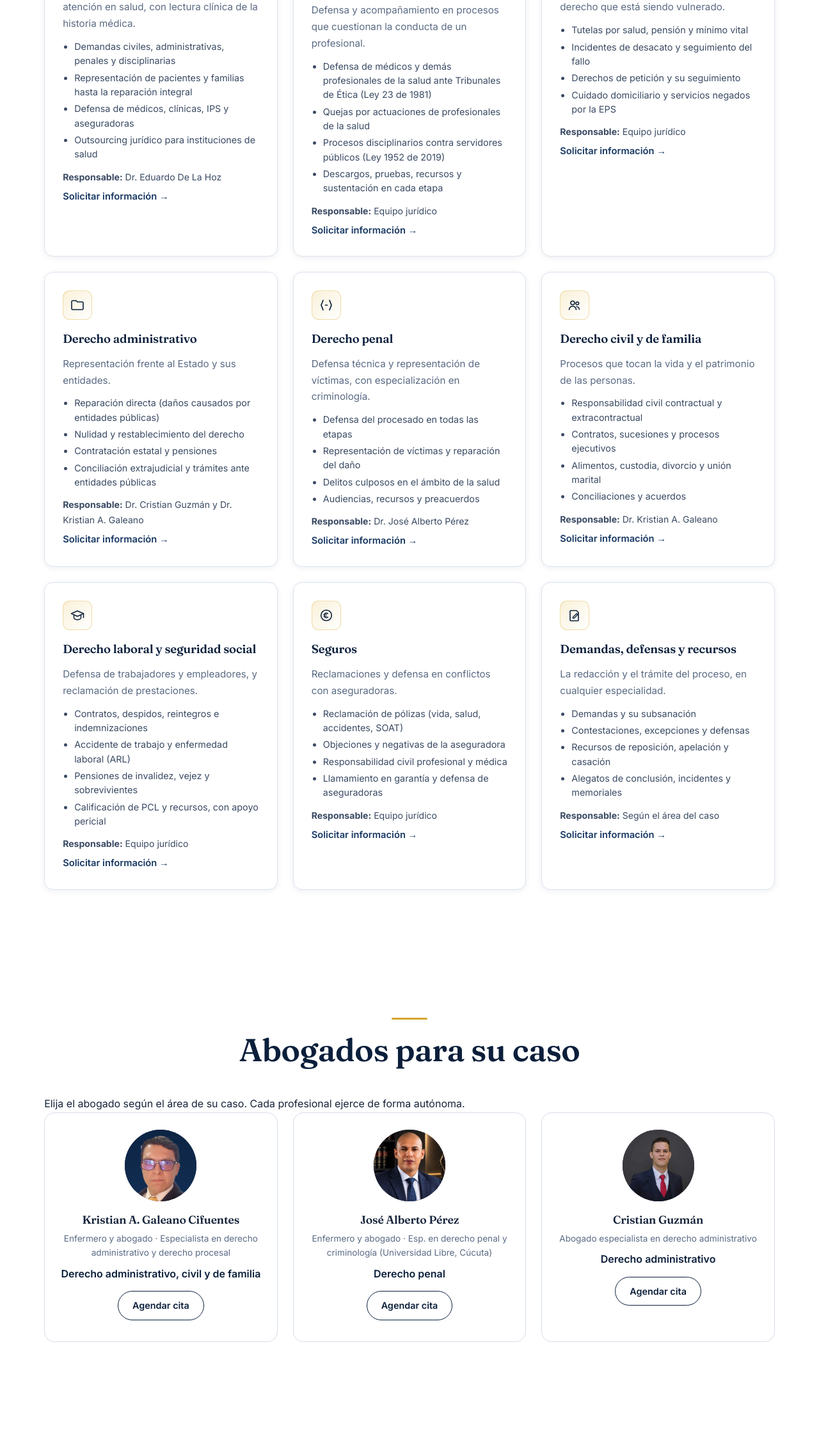
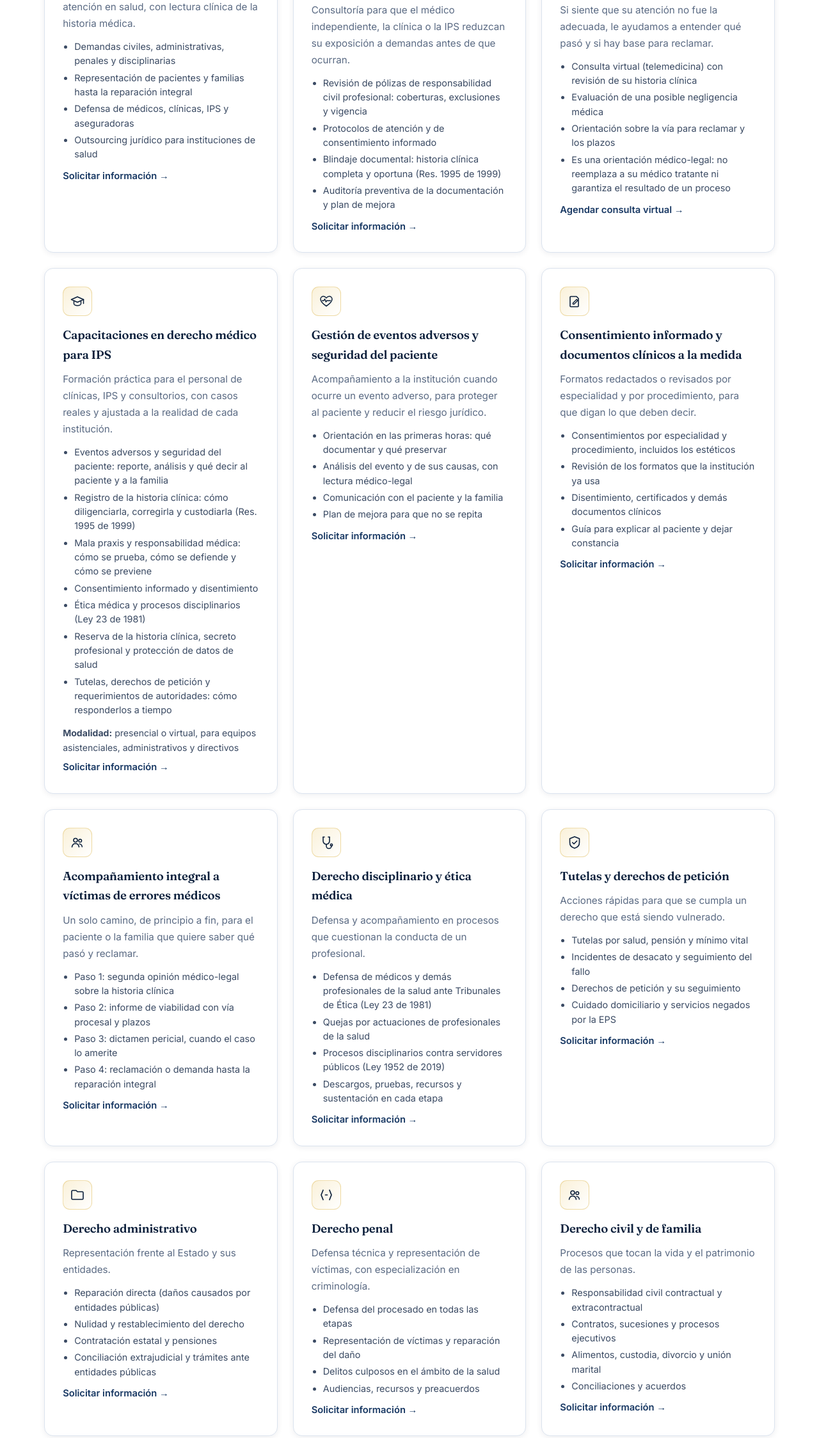
Before and after one commit to asesormedicolegalcol-lgtm/ecosistema-verum, a plain HTML site: page servicios-juridicos.html in a window 1280 px wide. Shown: the part 2686-4934 px from the top of the page at 64% size. Drawn offline with Linux system fonts and the light colour scheme; no server answers.

Commit message:
Servicios juridicos: defensa preventiva, segunda opinion, capacitaciones para IPS, eventos adversos, consentimientos y acompanamiento a victimas; se retiran los nombres de abogados
Co-Authored-By: Claude Sonnet 5.5 <noreply@anthropic.com>

```diff
--- a/servicios-juridicos.html
+++ b/servicios-juridicos.html
@@ -404,7 +404,49 @@
             <h3>Responsabilidad médica</h3>
             <p>Reclamación y defensa por daños en la atención en salud, con lectura clínica de la historia médica.</p>
             <ul class="detalle"><li>Demandas civiles, administrativas, penales y disciplinarias</li><li>Representación de pacientes y familias hasta la reparación integral</li><li>Defensa de médicos, clínicas, IPS y aseguradoras</li><li>Outsourcing jurídico para instituciones de salud</li></ul>
-            <p class="resp"><strong>Responsable:</strong> Dr. Eduardo De La Hoz</p>
+            <a class="enlace-area" href="#solicitar" data-area="Responsabilidad médica">Solicitar información →</a>
+        </div>
+        <div class="tarjeta">
+            <div class="tarjeta-icono"><svg><use href="#i-escudo"></use></svg></div>
+            <h3>Defensa legal preventiva para médicos e IPS</h3>
+            <p>Consultoría para que el médico independiente, la clínica o la IPS reduzcan su exposición a demandas antes de que ocurran.</p>
+            <ul class="detalle"><li>Revisión de pólizas de responsabilidad civil profesional: coberturas, exclusiones y vigencia</li><li>Protocolos de atención y de consentimiento informado</li><li>Blindaje documental: historia clínica completa y oportuna (Res. 1995 de 1999)</li><li>Auditoría preventiva de la documentación y plan de mejora</li></ul>
+            <a class="enlace-area" href="#solicitar" data-area="Defensa legal preventiva">Solicitar información →</a>
+        </div>
+        <div class="tarjeta">
+            <div class="tarjeta-icono"><svg><use href="#i-chat"></use></svg></div>
+            <h3>Segunda opinión médico-legal para pacientes</h3>
+            <p>Si siente que su atención no fue la adecuada, le ayudamos a entender qué pasó y si hay base para reclamar.</p>
+            <ul class="detalle"><li>Consulta virtual (telemedicina) con revisión de su historia clínica</li><li>Evaluación de una posible negligencia médica</li><li>Orientación sobre la vía para reclamar y los plazos</li><li>Es una orientación médico-legal: no reemplaza a su médico tratante ni garantiza el resultado de un proceso</li></ul>
+            <a class="enlace-area" href="#consulta-virtual" data-area="Responsabilidad médica">Agendar consulta virtual →</a>
+        </div>
+        <div class="tarjeta">
+            <div class="tarjeta-icono"><svg><use href="#i-docencia"></use></svg></div>
+            <h3>Capacitaciones en derecho médico para IPS</h3>
+            <p>Formación práctica para el personal de clínicas, IPS y consultorios, con casos reales y ajustada a la realidad de cada institución.</p>
+            <ul class="detalle"><li>Eventos adversos y seguridad del paciente: reporte, análisis y qué decir al paciente y a la familia</li><li>Registro de la historia clínica: cómo diligenciarla, corregirla y custodiarla (Res. 1995 de 1999)</li><li>Mala praxis y responsabilidad médica: cómo se prueba, cómo se defiende y cómo se previene</li><li>Consentimiento informado y disentimiento</li><li>Ética médica y procesos disciplinarios (Ley 23 de 1981)</li><li>Reserva de la historia clínica, secreto profesional y protección de datos de salud</li><li>Tutelas, derechos de petición y requerimientos de autoridades: cómo responderlos a tiempo</li></ul>
+            <p class="resp"><strong>Modalidad:</strong> presencial o virtual, para equipos asistenciales, administrativos y directivos</p>
+            <a class="enlace-area" href="#solicitar" data-area="Capacitaciones para IPS">Solicitar información →</a>
+        </div>
+        <div class="tarjeta">
+            <div class="tarjeta-icono"><svg><use href="#i-vitales"></use></svg></div>
+            <h3>Gestión de eventos adversos y seguridad del paciente</h3>
+            <p>Acompañamiento a la institución cuando ocurre un evento adverso, para proteger al paciente y reducir el riesgo jurídico.</p>
+            <ul class="detalle"><li>Orientación en las primeras horas: qué documentar y qué preservar</li><li>Análisis del evento y de sus causas, con lectura médico-legal</li><li>Comunicación con el paciente y la familia</li><li>Plan de mejora para que no se repita</li></ul>
+            <a class="enlace-area" href="#solicitar" data-area="Eventos adversos">Solicitar información →</a>
+        </div>
+        <div class="tarjeta">
+            <div class="tarjeta-icono"><svg><use href="#i-nota"></use></svg></div>
+            <h3>Consentimiento informado y documentos clínicos a la medida</h3>
+            <p>Formatos redactados o revisados por especialidad y por procedimiento, para que digan lo que deben decir.</p>
+            <ul class="detalle"><li>Consentimientos por especialidad y procedimiento, incluidos los estéticos</li><li>Revisión de los formatos que la institución ya usa</li><li>Disentimiento, certificados y demás documentos clínicos</li><li>Guía para explicar al paciente y dejar constancia</li></ul>
+            <a class="enlace-area" href="#solicitar" data-area="Consentimiento informado">Solicitar información →</a>
+        </div>
+        <div class="tarjeta">
+            <div class="tarjeta-icono"><svg><use href="#i-usuarios"></use></svg></div>
+            <h3>Acompañamiento integral a víctimas de errores médicos</h3>
+            <p>Un solo camino, de principio a fin, para el paciente o la familia que quiere saber qué pasó y reclamar.</p>
+            <ul class="detalle"><li>Paso 1: segunda opinión médico-legal sobre la historia clínica</li><li>Paso 2: informe de viabilidad con vía procesal y plazos</li><li>Paso 3: dictamen pericial, cuando el caso lo amerite</li><li>Paso 4: reclamación o demanda hasta la reparación integral</li></ul>
             <a class="enlace-area" href="#solicitar" data-area="Responsabilidad médica">Solicitar información →</a>
         </div>
         <div class="tarjeta">
@@ -412,7 +454,6 @@
             <h3>Derecho disciplinario y ética médica</h3>
             <p>Defensa y acompañamiento en procesos que cuestionan la conducta de un profesional.</p>
             <ul class="detalle"><li>Defensa de médicos y demás profesionales de la salud ante Tribunales de Ética (Ley 23 de 1981)</li><li>Quejas por actuaciones de profesionales de la salud</li><li>Procesos disciplinarios contra servidores públicos (Ley 1952 de 2019)</li><li>Descargos, pruebas, recursos y sustentación en cada etapa</li></ul>
-            <p class="resp"><strong>Responsable:</strong> Equipo jurídico</p>
             <a class="enlace-area" href="#solicitar" data-area="Derecho disciplinario y ética médica">Solicitar información →</a>
         </div>
         <div class="tarjeta">
@@ -420,7 +461,6 @@
             <h3>Tutelas y derechos de petición</h3>
             <p>Acciones rápidas para que se cumpla un derecho que está siendo vulnerado.</p>
             <ul class="detalle"><li>Tutelas por salud, pensión y mínimo vital</li><li>Incidentes de desacato y seguimiento del fallo</li><li>Derechos de petición y su seguimiento</li><li>Cuidado domiciliario y servicios negados por la EPS</li></ul>
-            <p class="resp"><strong>Responsable:</strong> Equipo jurídico</p>
             <a class="enlace-area" href="#solicitar" data-area="Tutelas y derechos de petición">Solicitar información →</a>
         </div>
         <div class="tarjeta">
@@ -428,7 +468,6 @@
             <h3>Derecho administrativo</h3>
             <p>Representación frente al Estado y sus entidades.</p>
             <ul class="detalle"><li>Reparación directa (daños causados por entidades públicas)</li><li>Nulidad y restablecimiento del derecho</li><li>Contratación estatal y pensiones</li><li>Conciliación extrajudicial y trámites ante entidades públicas</li></ul>
-            <p class="resp"><strong>Responsable:</strong> Dr. Cristian Guzmán y Dr. Kristian A. Galeano</p>
             <a class="enlace-area" href="#solicitar" data-area="Derecho administrativo">Solicitar información →</a>
         </div>
         <div class="tarjeta">
@@ -436,7 +475,6 @@
             <h3>Derecho penal</h3>
             <p>Defensa técnica y representación de víctimas, con especialización en criminología.</p>
             <ul class="detalle"><li>Defensa del procesado en todas las etapas</li><li>Representación de víctimas y reparación del daño</li><li>Delitos culposos en el ámbito de la salud</li><li>Audiencias, recursos y preacuerdos</li></ul>
-            <p class="resp"><strong>Responsable:</strong> Dr. José Alberto Pérez</p>
             <a class="enlace-area" href="#solicitar" data-area="Derecho penal">Solicitar información →</a>
         </div>
         <div class="tarjeta">
@@ -444,7 +482,6 @@
             <h3>Derecho civil y de familia</h3>
             <p>Procesos que tocan la vida y el patrimonio de las personas.</p>
             <ul class="detalle"><li>Responsabilidad civil contractual y extracontractual</li><li>Contratos, sucesiones y procesos ejecutivos</li><li>Alimentos, custodia, divorcio y unión marital</li><li>Conciliaciones y acuerdos</li></ul>
-            <p class="resp"><strong>Responsable:</strong> Dr. Kristian A. Galeano</p>
             <a class="enlace-area" href="#solicitar" data-area="Derecho civil y de familia">Solicitar información →</a>
         </div>
         <div class="tarjeta">
@@ -452,7 +489,6 @@
             <h3>Derecho laboral y seguridad social</h3>
             <p>Defensa de trabajadores y empleadores, y reclamación de prestaciones.</p>
             <ul class="detalle"><li>Contratos, despidos, reintegros e indemnizaciones</li><li>Accidente de trabajo y enfermedad laboral (ARL)</li><li>Pensiones de invalidez, vejez y sobrevivientes</li><li>Calificación de PCL y recursos, con apoyo pericial</li></ul>
-            <p class="resp"><strong>Responsable:</strong> Equipo jurídico</p>
             <a class="enlace-area" href="#solicitar" data-area="Derecho laboral">Solicitar información →</a>
         </div>
         <div class="tarjeta">
@@ -460,7 +496,6 @@
             <h3>Seguros</h3>
             <p>Reclamaciones y defensa en conflictos con aseguradoras.</p>
             <ul class="detalle"><li>Reclamación de pólizas (vida, salud, accidentes, SOAT)</li><li>Objeciones y negativas de la aseguradora</li><li>Responsabilidad civil profesional y médica</li><li>Llamamiento en garantía y defensa de aseguradoras</li></ul>
-            <p class="resp"><strong>Responsable:</strong> Equipo jurídico</p>
             <a class="enlace-area" href="#solicitar" data-area="Seguros">Solicitar información →</a>
         </div>
         <div class="tarjeta">
@@ -468,38 +503,7 @@
             <h3>Demandas, defensas y recursos</h3>
             <p>La redacción y el trámite del proceso, en cualquier especialidad.</p>
             <ul class="detalle"><li>Demandas y su subsanación</li><li>Contestaciones, excepciones y defensas</li><li>Recursos de reposición, apelación y casación</li><li>Alegatos de conclusión, incidentes y memoriales</li></ul>
-            <p class="resp"><strong>Responsable:</strong> Según el área del caso</p>
             <a class="enlace-area" href="#solicitar" data-area="No estoy seguro(a)">Solicitar información →</a>
-        </div>
-    </div>
-</div>
-</section>
-
-<section class="seccion" id="abogados">
-<div class="contenedor">
-    <div class="seccion-titulo"><div class="linea-oro"></div><h2>Abogados para su caso</h2></div>
-    <p>Elija el abogado según el área de su caso. Cada profesional ejerce de forma autónoma.</p>
-    <div class="rejilla rejilla-3 equipo">
-        <div class="socio">
-            <div class="socio-foto"><img src="img/kristian-galeano.jpg" alt="Dr. Kristian A. Galeano Cifuentes, abogado especialista" width="400" height="400" loading="lazy"></div>
-            <h3>Kristian A. Galeano Cifuentes</h3>
-            <p class="socio-cargo">Enfermero y abogado · Especialista en derecho administrativo y derecho procesal</p>
-            <p class="socio-area">Derecho administrativo, civil y de familia</p>
-            <a class="boton boton-linea-oscuro" href="#solicitar" data-area="Derecho administrativo">Agendar cita</a>
-        </div>
-        <div class="socio">
-            <div class="socio-foto"><img src="img/jose-perez.jpg" alt="Dr. José Alberto Pérez, abogado especialista en derecho penal y criminología" width="400" height="400" loading="lazy"></div>
-            <h3>José Alberto Pérez</h3>
-            <p class="socio-cargo">Enfermero y abogado · Esp. en derecho penal y criminología (Universidad Libre, Cúcuta)</p>
-            <p class="socio-area">Derecho penal</p>
-            <a class="boton boton-linea-oscuro" href="#solicitar" data-area="Derecho penal">Agendar cita</a>
-        </div>
-        <div class="socio">
-            <div class="socio-foto"><img src="img/cristian-guzman.jpg" alt="Dr. Cristian Guzmán, abogado especialista en derecho administrativo" width="400" height="400" loading="lazy"></div>
-            <h3>Cristian Guzmán</h3>
-            <p class="socio-cargo">Abogado especialista en derecho administrativo</p>
-            <p class="socio-area">Derecho administrativo</p>
-            <a class="boton boton-linea-oscuro" href="#solicitar" data-area="Derecho administrativo">Agendar cita</a>
         </div>
     </div>
 </div>
@@ -779,7 +783,7 @@
                 <label>Correo electrónico<input name="correo" type="email" autocomplete="email"></label>
                 <label>Ciudad<input name="ciudad" autocomplete="address-level2"></label>
             </div>
-            <label>Área de interés<select name="area"><option>Servicios periciales</option><option>Responsabilidad médica</option><option>Tutelas y derechos de petición</option><option>Derecho administrativo</option><option>Derecho laboral</option><option>Seguros</option><option>Derecho disciplinario y ética médica</option><option>Derecho penal</option><option>Derecho civil y de familia</option><option>No estoy seguro(a)</option></select></label>
+            <label>Área de interés<select name="area"><option>Servicios periciales</option><option>Responsabilidad médica</option><option>Defensa legal preventiva</option><option>Capacitaciones para IPS</option><option>Eventos adversos</option><option>Consentimiento informado</option><option>Tutelas y derechos de petición</option><option>Derecho administrativo</option><option>Derecho laboral</option><option>Seguros</option><option>Derecho disciplinario y ética médica</option><option>Derecho penal</option><option>Derecho civil y de familia</option><option>No estoy seguro(a)</option></select></label>
             <label>Cuéntenos brevemente su caso<textarea name="mensaje" rows="5" placeholder="No incluya datos clínicos detallados ni documentos por este formulario."></textarea></label>
             <label class="acepto"><input type="checkbox" name="acepto" required><span>Autorizo el tratamiento de mis datos para ser contactado(a) sobre mi consulta, conforme a la <a href="privacidad-sitio.html">política de privacidad</a> (Ley 1581 de 2012).</span></label>
             <button type="submit" class="boton boton-oro">Enviar solicitud</button>
```
Also changed, not shown: perito-medico.html (+1 -1 lines).
